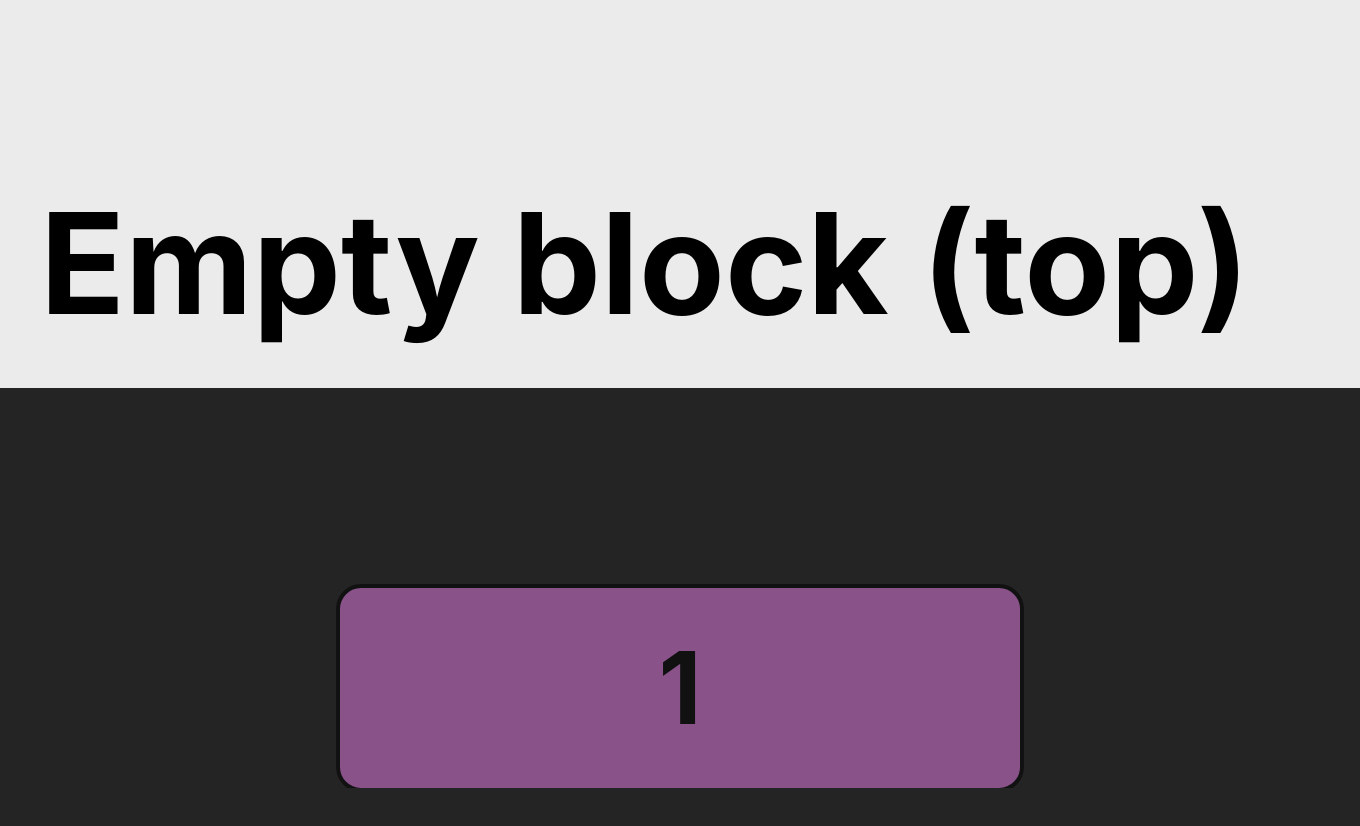
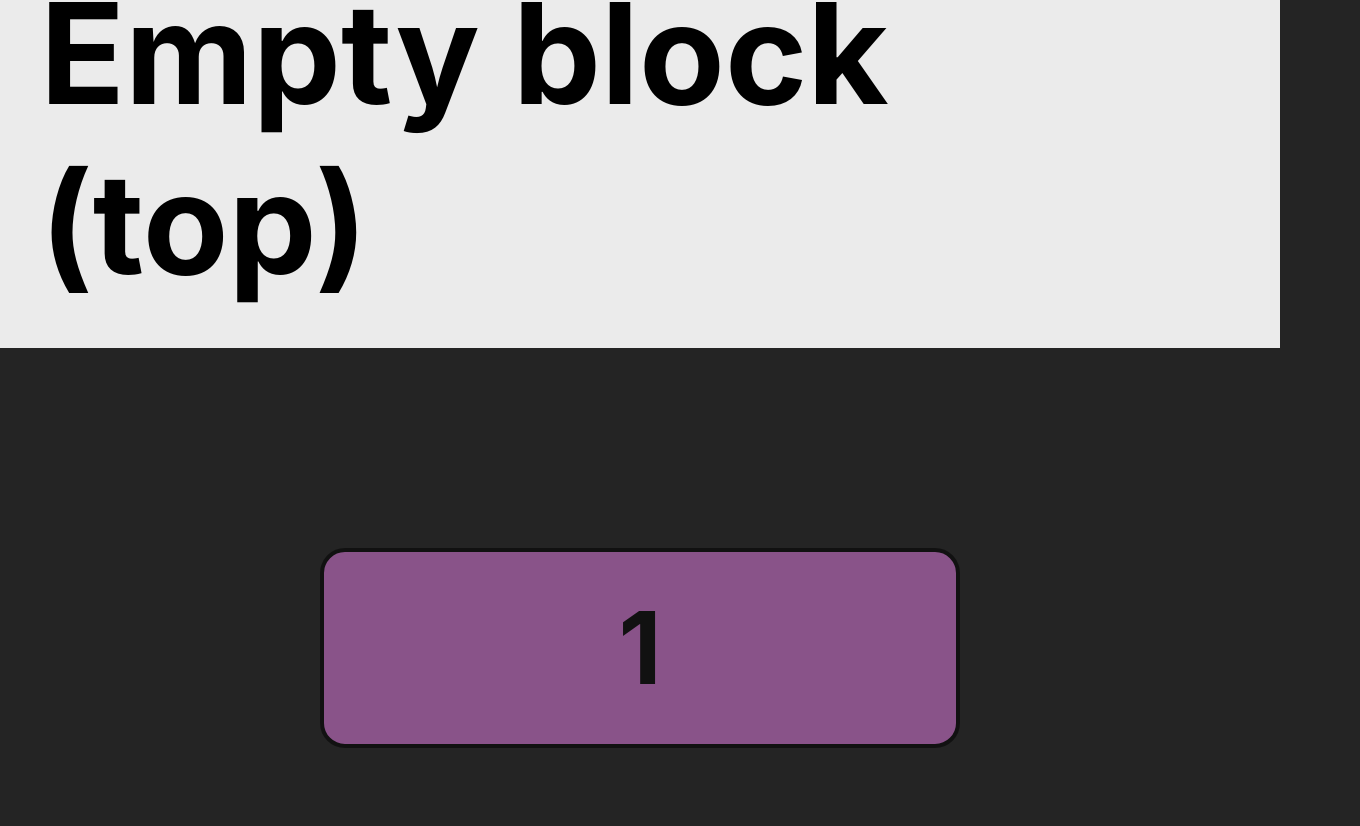
Before and after one commit to gudkovWay/evitan-slider, a React (Vite) app: page / in a window 1280 px wide. Shown: the part 452-1278 px from the top of the page, 1360 px wide, since content can reach past the window. Built offline with nearby package versions, Linux system fonts and the light colour scheme.

Commit message:
🔧 fix: useRef inside .map

```diff
--- a/src/App.tsx
+++ b/src/App.tsx
@@ -1,11 +1,12 @@
 import { CardSlider } from "@/components/CardSlider";
+import { cards } from "./assets/cards";
 import "./App.css";
 
 const App = () => {
   return (
     <main>
       <div className="empty-block">Empty block (top)</div>
-      <CardSlider />
+      <CardSlider cards={cards} />
       <div className="empty-block">Empty block (bottom)</div>
     </main>
   );
--- /dev/null
+++ b/src/assets/cards.ts
@@ -0,0 +1,7 @@
+export const cards = [
+  { id: 1, text: "1", background: "violet" },
+  { id: 2, text: "2", background: "red" },
+  { id: 3, text: "3", background: "blue" },
+  { id: 4, text: "4", background: "green" },
+  { id: 5, text: "5", background: "yellow" },
+];
--- a/src/components/CardSlider/ui/CardSlider/CardSlider.tsx
+++ b/src/components/CardSlider/ui/CardSlider/CardSlider.tsx
@@ -1,23 +1,18 @@
-import { useEffect, useLayoutEffect, useRef } from "react";
+import { FC, useEffect, useRef } from "react";
 import gsap from "gsap";
-import ScrollTrigger from "gsap/ScrollTrigger";
 
+import useCardRefs from "@/features/hooks/useCardRefs";
+import { cards } from "@/assets/cards";
 import "./CardSlider.css";
 
-const cards = [
-  { id: 1, text: "1", background: "violet" },
-  { id: 2, text: "2", background: "red" },
-  { id: 3, text: "3", background: "blue" },
-  { id: 4, text: "4", background: "green" },
-  { id: 5, text: "5", background: "yellow" },
-];
+interface CardSliderProps {
+  cards: typeof cards;
+}
 
-export const CardSlider = () => {
-  gsap.registerPlugin(ScrollTrigger);
-
-  const component = useRef();
-  const pinSlider = useRef();
-  const cardsRef = useRef(cards.map((card) => ({ ...card, ref: useRef() })));
+export const CardSlider: FC<CardSliderProps> = ({ cards }) => {
+  const component = useRef<HTMLElement | null>(null);
+  const pinSlider = useRef<HTMLDivElement | null>(null);
+  const cardsRef = useCardRefs(cards);
 
   useEffect(() => {
     const ctx = gsap.context(() => {
@@ -56,12 +51,12 @@ export const CardSlider = () => {
           className="pinSlider smooth-content"
           style={{ height: "50vh", background: "#fff" }}
         >
-          {cardsRef.current.map((card) => (
+          {cards.map((card, idx) => (
             <div
               key={card.id}
               className="content"
               style={{ background: card.background }}
-              ref={card.ref}
+              ref={cardsRef.current[idx]}
             >
               {card.text}
             </div>
--- /dev/null
+++ b/src/features/hooks/useCardRefs.tsx
@@ -0,0 +1,17 @@
+import { createRef, useEffect, useRef } from "react";
+
+import { cards } from "@/assets/cards";
+
+const useCardsRefs = (cardsForRefs: typeof cards) => {
+  const cardsRefs = useRef<Array<React.RefObject<HTMLDivElement>>>([]);
+
+  useEffect(() => {
+    cardsRefs.current = cards.map(
+      (_, index) => cardsRefs.current[index] || createRef<HTMLDivElement>(),
+    );
+  }, [cardsForRefs]);
+
+  return cardsRefs;
+};
+
+export default useCardsRefs;
--- a/src/index.css
+++ b/src/index.css
@@ -20,3 +20,30 @@ body {
   margin: 0;
   overflow-x: hidden;
 }
+
+* {
+  box-sizing: border-box;
+  margin: 0;
+  padding: 0;
+}
+
+html.lenis,
+html.lenis body {
+  height: auto;
+}
+
+.lenis.lenis-smooth {
+  scroll-behavior: auto !important;
+}
+
+.lenis.lenis-smooth [data-lenis-prevent] {
+  overscroll-behavior: contain;
+}
+
+.lenis.lenis-stopped {
+  overflow: hidden;
+}
+
+.lenis.lenis-smooth iframe {
+  pointer-events: none;
+}
--- a/src/main.tsx
+++ b/src/main.tsx
@@ -1,9 +1,13 @@
 import { StrictMode } from "react";
 import { createRoot } from "react-dom/client";
+import gsap from "gsap";
+import ScrollTrigger from "gsap/ScrollTrigger";
 
 import { SmoothScroll } from "./providers/SmoothScroll/index.ts";
 import App from "./App.tsx";
 import "./index.css";
+
+gsap.registerPlugin(ScrollTrigger);
 
 createRoot(document.getElementById("root")!).render(
   <StrictMode>
```
